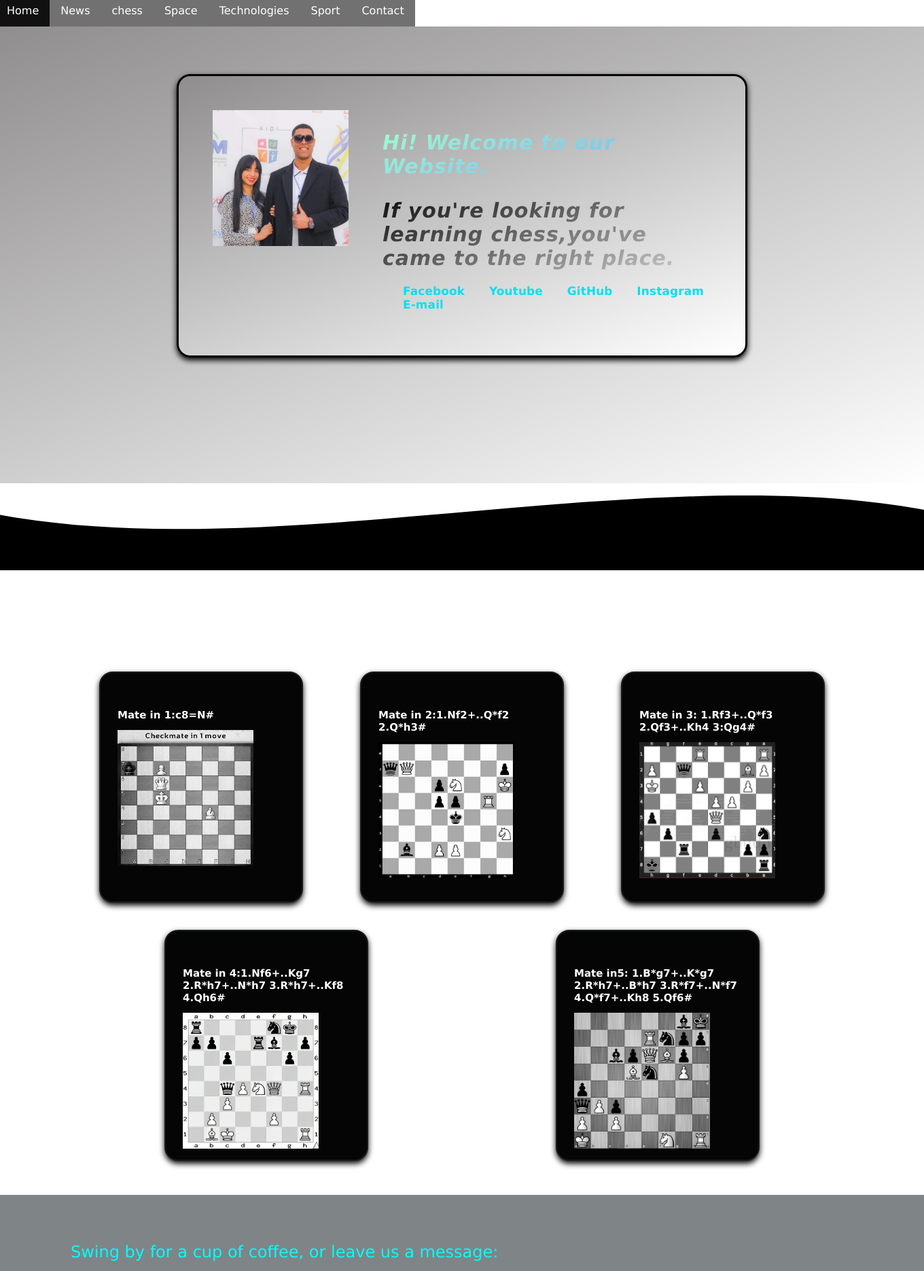
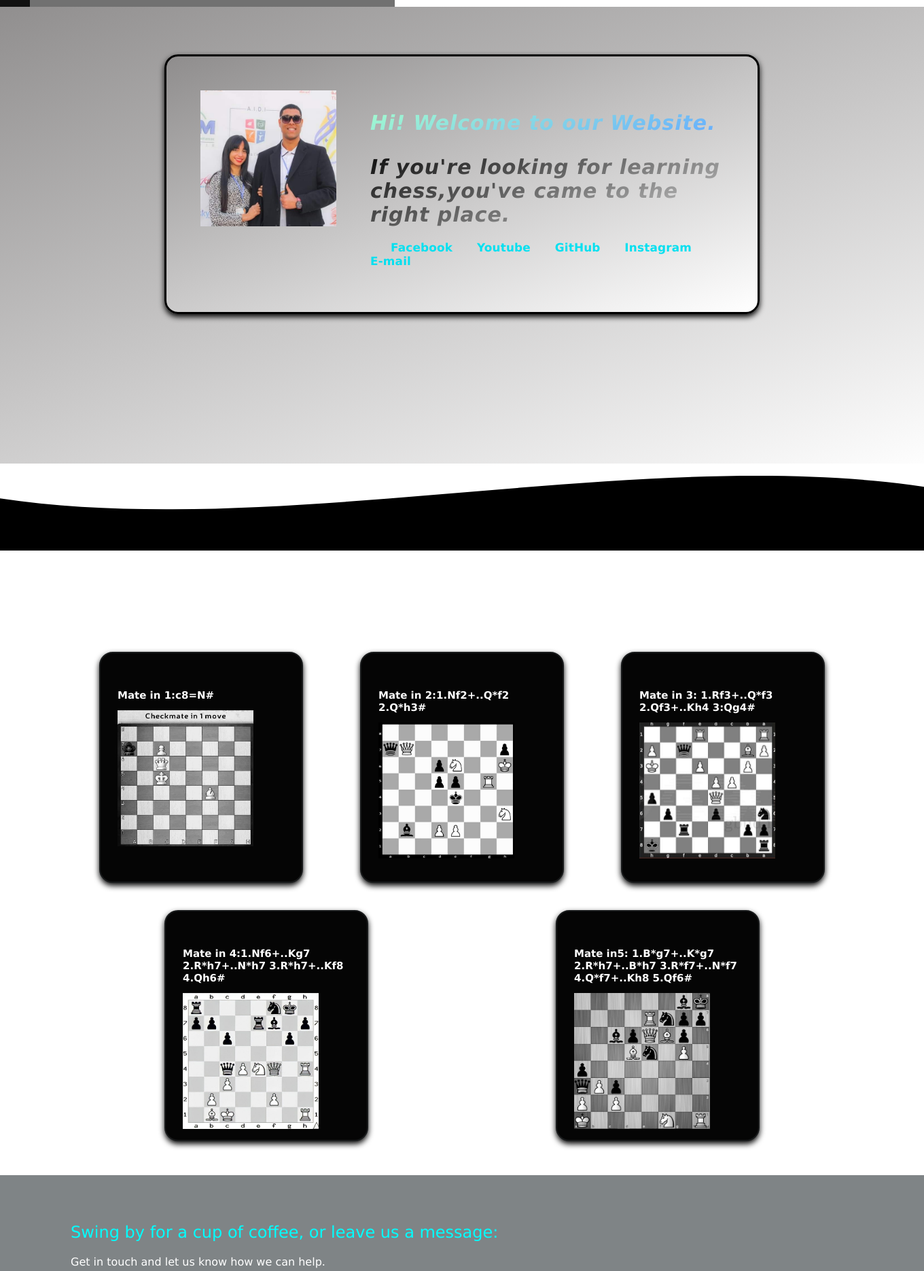
Before and after one commit to 10821324/site1, a PHP site: page /Home1.html in a window 1360 px wide; the page is wider, and only the part inside the window is pictured. Shown: the top 1870 px of that part at 68% size. Run offline with PHP 8.4, Linux system fonts and the light colour scheme.

Commit message:
Update style1.css

```diff
--- a/style1.css
+++ b/style1.css
@@ -15,8 +15,8 @@
 }
 
 .body {
-    padding: 0;
-    margin: -20px;
+    padding: -5rem;
+    margin: -5rem;
     background: #ffffff;
 }
 
```
